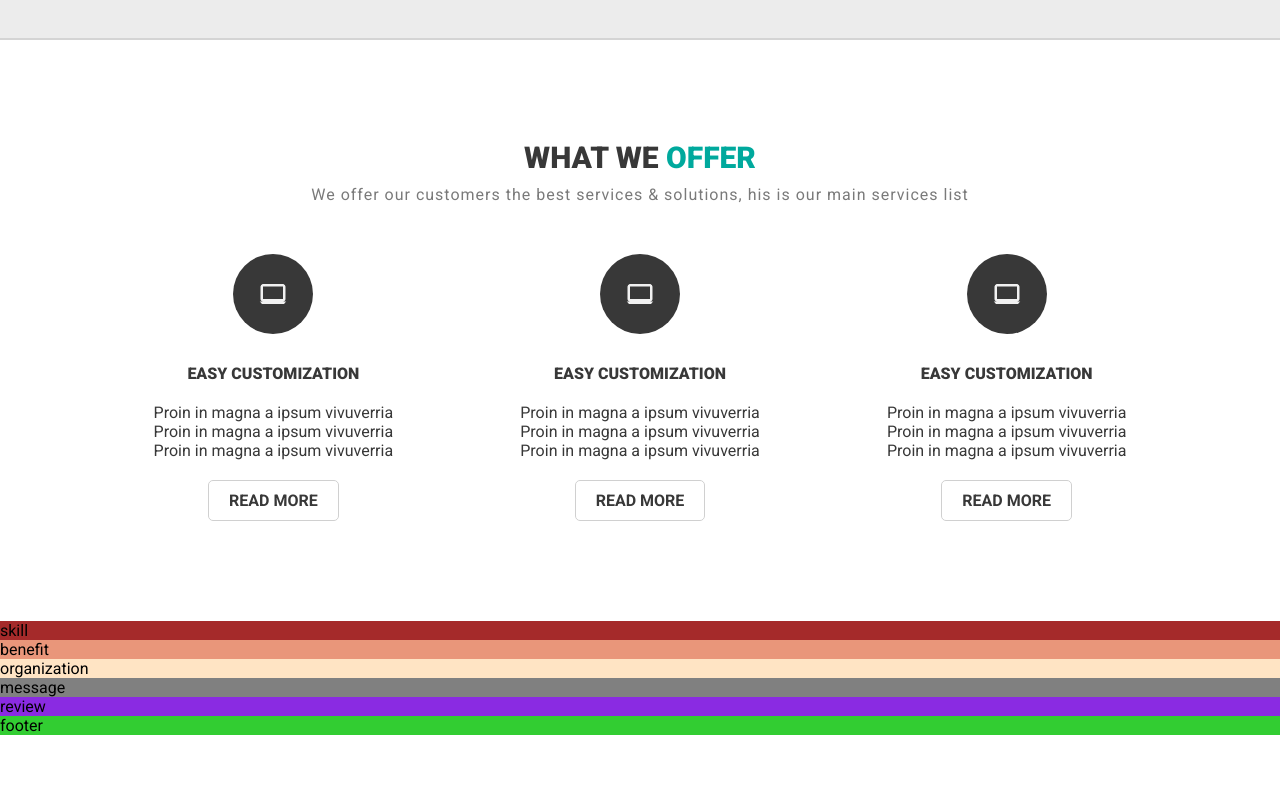
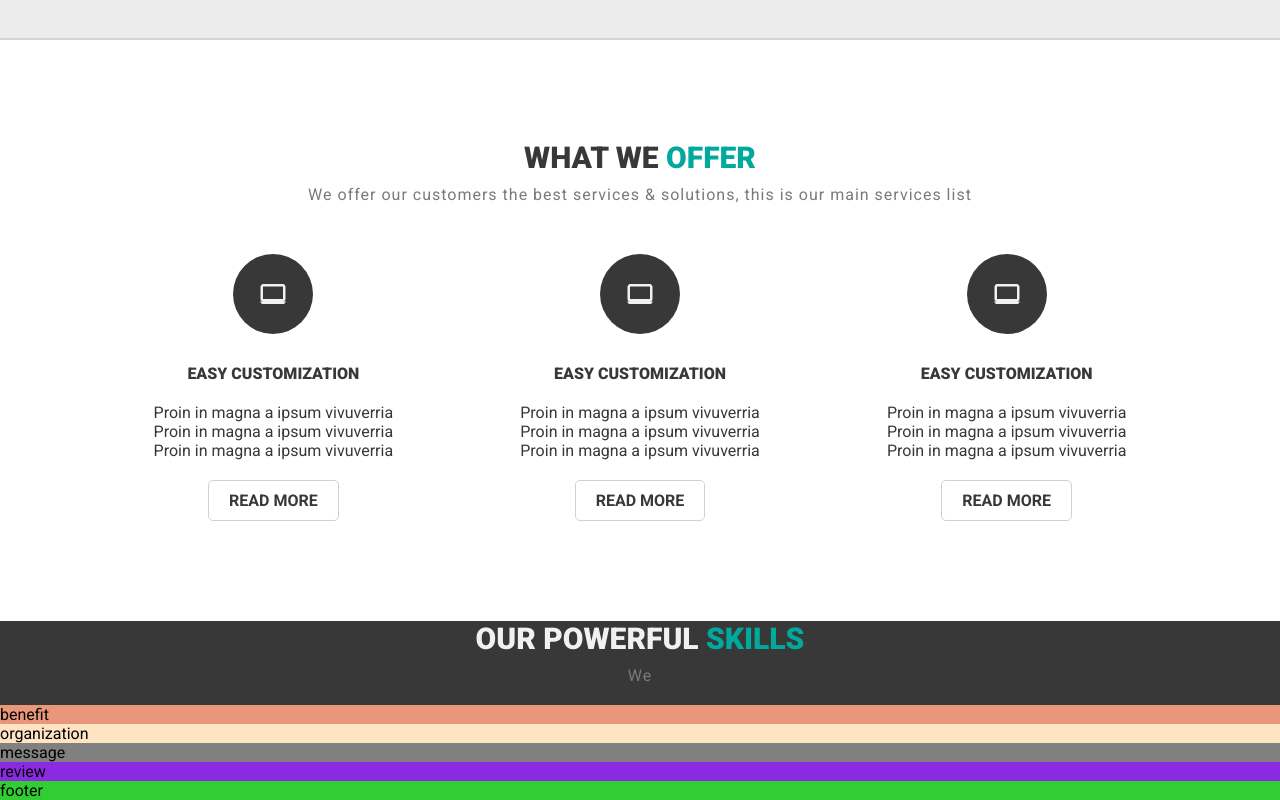
Before and after one commit to syahirdev/landing-page, a React (Create React App) app: page / in a window 1280 px wide. Shown: the part 538-1338 px from the top of the page. Before the commit the page ends 1273 px from the top, so only its background shows below. Built offline with nearby package versions, Linux system fonts and the light colour scheme.

Commit message:
add title component

```diff
--- a/src/components/intro/Intro.scss
+++ b/src/components/intro/Intro.scss
@@ -7,19 +7,6 @@
   align-items: center;
   margin: 100px;
 
-  .introTitle {
-    font-weight: 900;
-    font-size: 30px;
-    color: $darkColor;
-  }
-
-  .introSubtitle {
-    color: $lightDarkColor;
-    letter-spacing: 1px;
-    margin-top: 10px;
-    margin-bottom: 20px;
-  }
-
   .offerContainer {
     display: flex;
     gap: 20px;
--- a/src/components/intro/Intro.tsx
+++ b/src/components/intro/Intro.tsx
@@ -1,16 +1,17 @@
 import "./Intro.scss";
 import { Offer } from "./offer/Offer";
+import { Title } from "../title/Title";
 
 export const Intro = () => {
     return (
         <div className="intro">
-            <div className="introTitle">
-                WHAT WE <span className="primaryText">OFFER</span>
-            </div>
-            <div className="introSubtitle">
-                We offer our customers the best services &
-                solutions, his is our main services list
-            </div>
+            <Title
+                title="WHAT WE"
+                titlePrimary="OFFER"
+                subtitle="We offer our customers
+                the best services & solutions,
+                this is our main services list"
+            />
             <div className="offerContainer">
                 <Offer/>
                 <Offer/>
--- a/src/components/skill/Skill.scss
+++ b/src/components/skill/Skill.scss
@@ -1,3 +1,5 @@
+@import "../../Global";
+
 .skill {
-  background-color: brown;
+  background-color: $darkColor;
 }
--- a/src/components/skill/Skill.tsx
+++ b/src/components/skill/Skill.tsx
@@ -1,9 +1,15 @@
 import "./Skill.scss";
+import { Title } from "../title/Title";
 
 export const Skill = () => {
     return (
         <div className="skill">
-            skill
+            <Title
+                title="OUR POWERFUL"
+                titlePrimary="SKILLS"
+                subtitle="We"
+                alternate
+            />
         </div>
     );
 };
--- /dev/null
+++ b/src/components/title/Title.scss
@@ -0,0 +1,25 @@
+@import "../../Global";
+
+.title {
+  display: flex;
+  flex-direction: column;
+  justify-content: center;
+  align-items: center;
+
+  .titleText {
+    font-weight: 900;
+    font-size: 30px;
+    color: $darkColor;
+  }
+
+  .alternateTitleText {
+    color: $lightColor;
+  }
+
+  .subtitleText {
+    color: $lightDarkColor;
+    letter-spacing: 1px;
+    margin-top: 10px;
+    margin-bottom: 20px;
+  }
+}
--- /dev/null
+++ b/src/components/title/Title.tsx
@@ -0,0 +1,21 @@
+import "./Title.scss";
+
+interface TitleProps {
+    title: string,
+    titlePrimary?: string,
+    subtitle: string,
+    alternate?: boolean
+}
+
+export const Title = ({title, titlePrimary, subtitle, alternate}: TitleProps) => {
+    return (
+        <div className="title">
+            <div className={`${alternate && "alternateTitleText"} titleText`}>
+                {title} <span className="primaryText">{titlePrimary}</span>
+            </div>
+            <div className="subtitleText">
+                {subtitle}
+            </div>
+        </div>
+    );
+};
```
